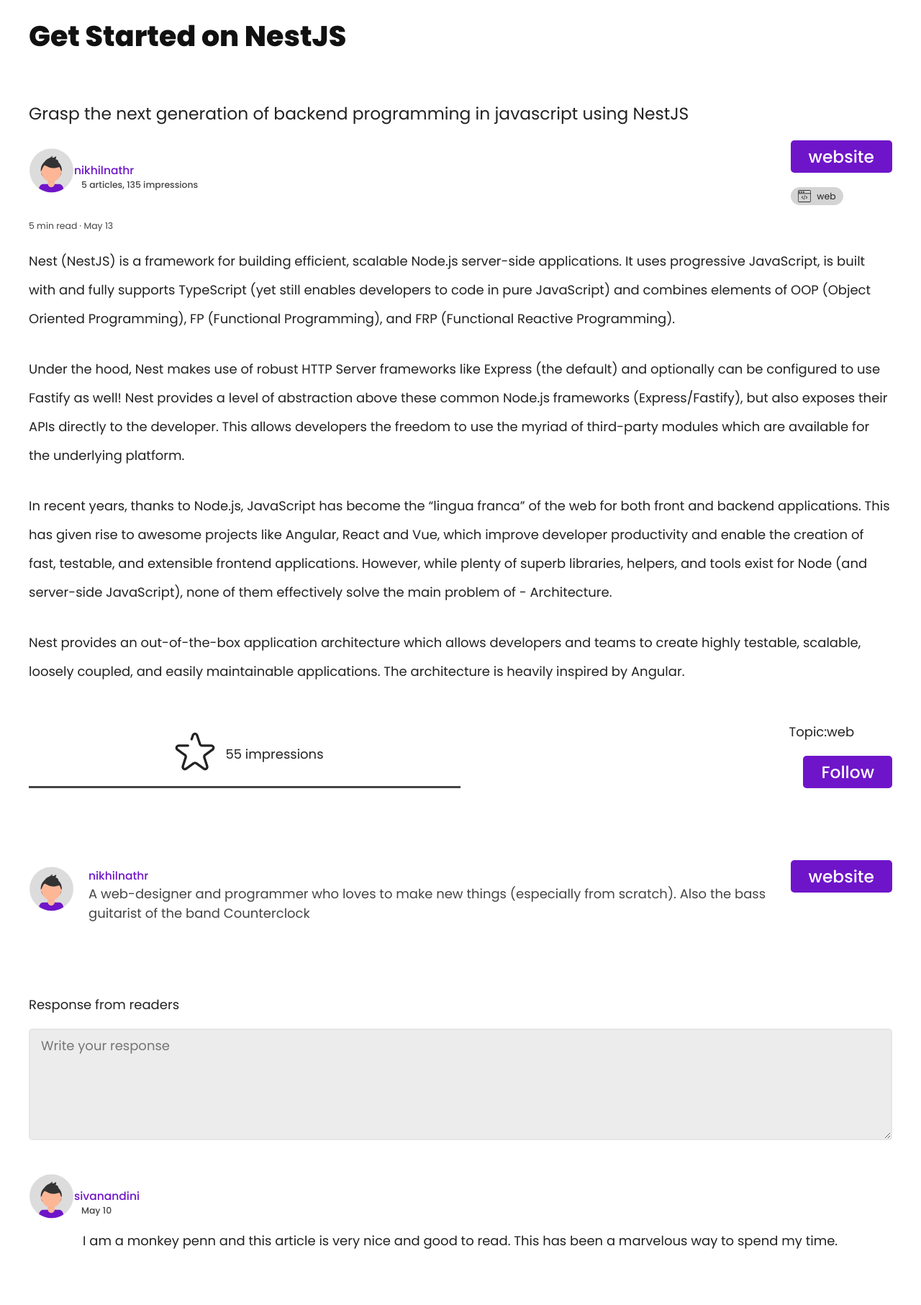
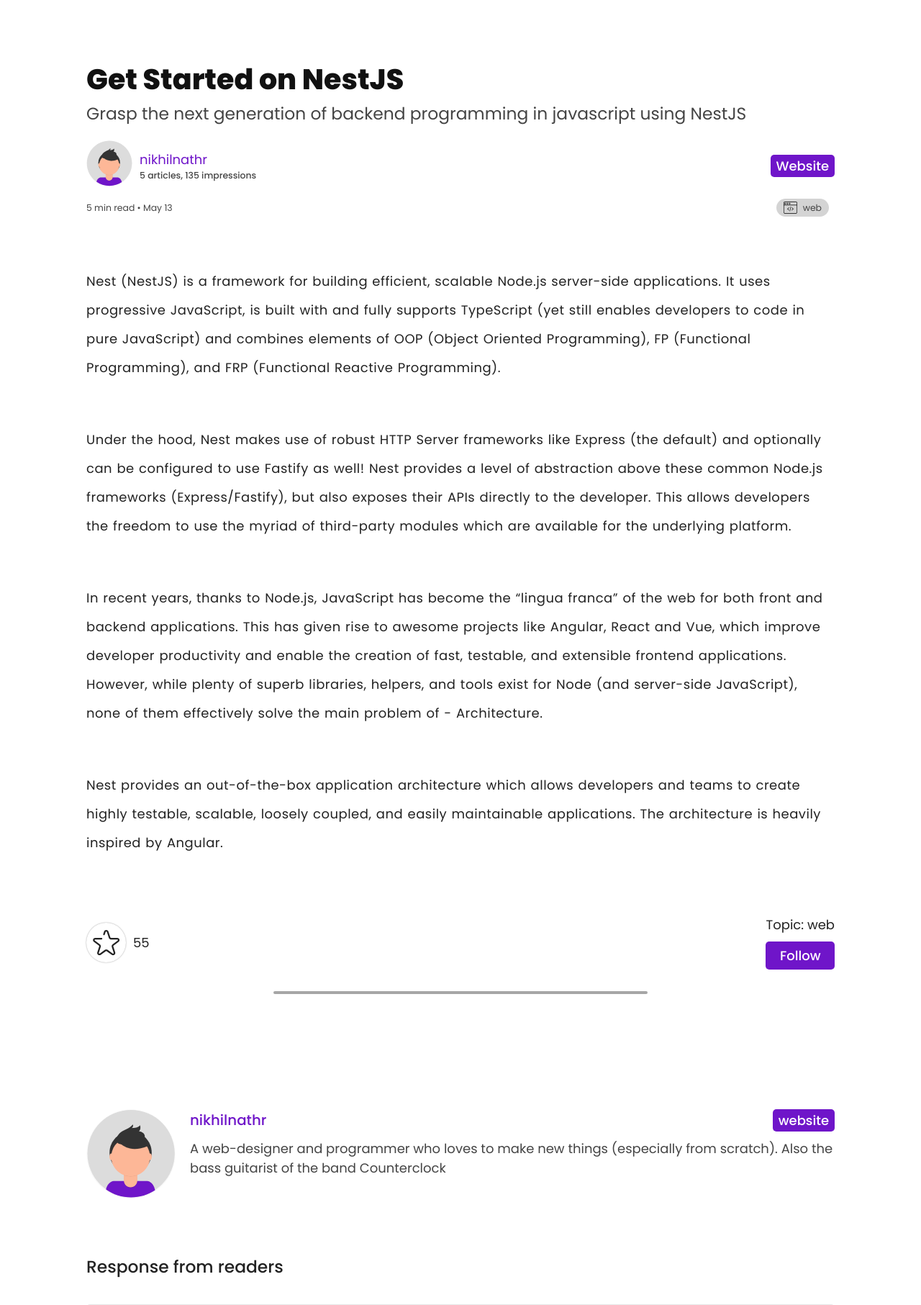
Before and after one commit to sivanandini029/artifact, a PHP site: page /view-article.html in a window 1280 px wide. Shown: the part 80-1893 px from the top of the page at 72% size. Before the commit the page ends 1815 px from the top, so only its background shows below. Run offline with PHP 8.4, Linux system fonts and the light colour scheme.

Commit message:
Modify view article page

```diff
--- a/style/style.css
+++ b/style/style.css
@@ -69,6 +69,10 @@ a {
 .button.danger:hover {
     background-color: #800c0c;
 }
+.button.small {
+    font-size: 0.86;
+    padding: 2px 8px;
+}
 .button.large {
     font-size: 1.3rem;
     padding: 5px 25px;
@@ -87,7 +91,14 @@ a {
     border-radius: 50%;
     object-fit: cover;
 }
-
+.profile-pic.small .picture {
+    height: 64px;
+    width: 64px;
+}
+.profile-pic.medium .picture {
+    height: 124px;
+    width: 124px;
+}
 body {
     background: #ffffff;
     color: #222222;
@@ -204,7 +215,7 @@ body {
     flex-wrap: wrap;
     padding: 2px 0;
 }
-.post-section .post .labels .label {
+.label {
     font-size: 0.69rem;
     background-color: #D4D4D4;
     border-radius: 12.5px;
@@ -215,7 +226,7 @@ body {
     padding: 0 10px;
     margin-right: 8px;
 }
-.post-section .post .labels .label .icon {
+.label .icon {
     margin-right: 8px;
     height: 75%;
     object-fit: contain;
--- a/style/view-article.css
+++ b/style/view-article.css
@@ -1,149 +1,148 @@
-.main{
-    padding: unset;
-}
 .main .title {
     text-align: unset;
-    padding-left: 40px;
+    padding-left: 0;
+    padding-bottom: 0;
 }
-.container .about-article{
-    padding: 40px 40px;
+.article-page {
+    width: 100%;
+    max-width: 1200px;
+    margin: auto;
 }
-.container .about-article .title-description{
+.main .separator {
+    display: flex;
+    justify-content: center;
+    margin: 30px 0 60px 0;
+}
+.main .separator .bar {
+    height: 4px;
+    width: 50%;
+    border-radius: 5px;
+    background-color: #22222266;
+}
+.article .description {
     font-size: 1.3rem;
     padding-bottom: 20px;
+    color: #444444;
 }
-.container .about-article .profile-website-container{
-    display: flex;
-    justify-content: space-between;
-}
-.container .about-article .profile-website-container .website .website-button{
-    padding-bottom: 20px;
-}
-.container .about-article .profile-container{
-    display: flex;
-    flex-direction: unset;
-    align-items: center;
-    padding: unset;
-}
-.container .about-article .profile-container .name-read .profile-name{
-    color: #6F15C9;
-    font-size: 0.86rem;
-    font-weight: 500;
-    padding-top: 10px;
-}
-.container .about-article .profile-container .name-read .profile-reads{
-    font-size: 0.69rem;
-    font-weight: 500;
-    color: #444444;
-    padding-left: 10px;
-}
-.container .about-article .profile-container .profile-pic img{
-    width: 63px;
-    height: 62px;
-}
-.container .about-article .time-to-read{
-    font-size: 0.69rem;
-    color: #444444;
-    padding-top: 20px;
-    padding-bottom: 20px;
-}
-.container .about-article .labels{
-    display: flex;
-    flex-wrap: wrap;
-}
-.container .about-article .labels .label{
-    font-size: 0.69rem;
-    background-color: #D4D4D4;
-    border-radius: 12.5px;
-    height: 25px;
+.article .author-details {
     display: flex;
     justify-content: space-between;
     align-items: center;
-    padding: 0 10px;
-    margin-right: 8px;
-}
-.container .about-article .labels .label .icon{
-    margin-right: 8px;
-    height: 75%;
-    object-fit: contain;
-}
-.container .about-article .labels .label .name{
-    font-size: 0.69rem;
-}
-.container .article-section p{
-line-height: 40px;
-padding-bottom: 30px;
 }
 
-.container .impressions-follow{
+.profile-container {
+    display: flex;
+}
+.profile-container .details {
+    padding-left: 10px;
+    align-self: center;
+}
+.profile-container .author-details .details .name {
+    color: #6f15c9;
+    font-weight: 500;
+    font-size: 0.86rem;
+    margin-bottom: 5px;
+}
+.profile-container .details .reads {
+    font-weight: 500;
+    font-size: 0.69rem;
+    color: #444444;
+}
+.profile-container .details .explaination {
+    margin-top: 10px;
+}
+
+.meta-article {
     display: flex;
     justify-content: space-between;
+    align-items: center;
+    font-size: 0.69rem;
+    color: #444444;
+    padding: 10px 0 70px 0;
+}
+
+.article .content p {
+    line-height: 40px;
+    padding-bottom: 60px;
+    letter-spacing: 0.5px;
+    word-spacing: 1px;
+}
+
+.article .impressions-follow {
+    display: flex;
+    justify-content: space-between;
+    align-items: center;
     padding-top: 20px;
 }
-.container .impressions-follow .impressions-container{
+.impressions-container {
     display: flex;
-    justify-content: center;
     align-items: center;
-    width: 50%;
-    border-bottom: 3px solid #444444;
 }
-.container .impressions-follow .follow-container{
+.impressions-container .icon {
+    height: 55px;
+    width: 55px;
+    border-radius: 50%;
+    box-shadow: 0 0 2px #00000066;
+    display: flex;
+    margin-right: 10px;
+    transition: box-shadow 300ms ease-in-out, background-color 300ms ease-in-out;
+    cursor: pointer;
+}
+.impressions-container .icon.small {
+    height: 40px;
+    width: 40px;
+}
+.impressions-container .icon:hover {
+    box-shadow: 0 0 8px #00000066;
+    background-color: #f4f4f4;
+}
+.article .impressions-follow .follow-container {
     display: flex;
     flex-direction: column;
+    justify-content: center;
 }
-.container .impressions-follow .follow-container .follow-button{
-    padding-left: 20px;
+.article .impressions-follow .follow-container .topic {
+    padding-bottom: 10px;
 }
-.container .impressions-follow .follow-container .topic{
-    padding-bottom: 20px;
+.article-more .author-details {
+    display: flex;
+    width: 100%;
+    padding-top: 100px;
 }
-.container .author-details{
+.article-more .author-details .profile-pic {
+    margin-right: 20px;
+}
+.article-more .author-details .author-more {
+    flex: 1;
+}
+.article-more .author-details .name-website {
     display: flex;
     justify-content: space-between;
-    padding-top: 100px;
+    flex-wrap: wrap;
+    padding-bottom: 10px;
 }
-.container .author-details .name-read{
-    padding-left: 20px;
-    padding-right: 20px;
+.article-more .author-details .name-website .name {
+    font-size: 1.1rem;
+    font-weight: 500;
 }
-.container .author-details .name-read .profile-name{
-    padding-left: unset;
-}
-.container .author-details .name-read .author-description{
-    font-size: 1rem;
+.article-more .author-details .description {
     color: #444444;
 }
-.container .response{
-    padding-top: 100px;
+.article-more .response-section {
+    padding-top: 70px;
 }
-.container .response .account-title{
+.article-more .response-section .sub-title {
     padding-bottom: 20px;
+    font-size: 1.3rem;
+    font-weight: 500;
 }
-.container .response textarea{
-    width: 100%;
-    background-color: rgb(236, 236, 236);
-    border-radius: 5px;
-    padding: 8px 15px;
-    width: 100%;
-    color: #444444;
-    font-size: 1rem;
-    font-family: "Poppins", sans-serif;
-    border: 2px solid rgb(230, 230, 230);
-    transition: background-color 300ms ease-in-out, border 300ms ease-in-out;
+.article-more .bottom-control {
+    padding-top: 0;
+    justify-content: flex-end;
 }
-.container .response textarea:focus{
-    border: 2px solid #6F15C933;
+.article-more .responses {
+    padding: 50px 0;
 }
-.container .response textarea:hover{
-    background-color: rgb(225, 225, 225);
+.article-more .responses .response {
+    margin: 30px 0;
 }
-.container .viewer-details{
-    padding-top: 40px;
-}
-.container .viewer-details .profile-reads{
-    padding-left: 10px;
-}
-.container .viewer-details .viewer-explanations{
-    padding-left: 75px;
-    padding-top: 10px;
-}
--- a/view-article.html
+++ b/view-article.html
@@ -6,8 +6,6 @@
     <title>View Article</title>
     <link rel="stylesheet" href="style/style.css">
     <link rel="stylesheet" href="style/form-template.css">
-    <link rel="stylesheet" href="style/profile.css">
-    <link rel="stylesheet" href="style/edit-profile.css">
     <link rel="stylesheet" href="style/view-article.css">
     <link href="https://fonts.googleapis.com/css2?family=Poppins:wght@400;500;800&display=swap" rel="stylesheet">
 </head>
@@ -26,24 +24,29 @@
                 </nav>
             </div>
         </header>
-        <main class="main">
+        <main class="main article-page">
             <h1 class="title">Get Started on NestJS</h1>
-        </main>
-        <div class="about-article">
-            <div class="title-description">Grasp the next generation of backend programming in javascript using NestJS</div>
-            <div class="profile-website-container">
+            <div class="article">
+                <div class="description">Grasp the next generation of backend programming in javascript using NestJS</div>
+                <div class="author-details">
                     <div class="profile-container">
-                    <div class="profile-pic">
-                        <img src="assets/undraw_profile_pic_ic5t 1.svg">
+                        <div class="profile-pic small">
+                            <img class="picture" src="assets/undraw_profile_pic_ic5t 1.svg">
                         </div>
-                    <div class="name-read">
-                        <div class="profile-name">nikhilnathr</div>
-                        <div class="profile-reads">5 articles, 135 impressions</div>
+                        <div class="details">
+                            <div class="name make-purple">nikhilnathr</div>
+                            <div class="reads">5 articles, 135 impressions</div>
                         </div>
                     </div>
-                <div class="website">
+                    <div class="meta-container">
                         <div class="website-button">
-                        <button class="button large">website</button>
+                            <button class="button small">Website</button>
+                        </div>
+                    </div>
+                </div>
+                <div class="meta-article">
+                    <div class="time-to-read">
+                        5 min read &bull; May 13
                     </div>
                     <div class="labels">
                         <div class="label">
@@ -52,11 +55,7 @@
                         </div>
                     </div>
                 </div>
-            </div>
-            <div class="time-to-read">
-                5 min read · May 13
-            </div>
-            <div class="article-section">
+                <div class="content">
                     <p>
                         Nest (NestJS) is a framework for building efficient, scalable Node.js server-side applications. It uses progressive JavaScript, is built with and fully supports TypeScript (yet still enables developers to code in pure JavaScript) and combines elements of OOP (Object Oriented Programming), FP (Functional Programming), and FRP (Functional Reactive Programming).
                     </p>
@@ -72,52 +71,94 @@
                 </div>
                 <div class="impressions-follow">
                     <div class="impressions-container">
-                    <div class="img-container">
+                        <div class="icon">
                             <img src="assets/favorites-button 2.svg">
                         </div>
-                    <div class="num-impressions">55 impressions</div>
+                        <div>55</div>
                     </div>
                     <div class="follow-container">
-                    <div class="topic">Topic:web</div>
-                    <div class="follow-button">
-                        <button class="button large">Follow</button>
+                        <div class="topic">Topic: web</div>
+                        <button class="button">Follow</button>
                     </div>
                 </div>
             </div>
+            <div class="separator">
+                <div class="bar"></div>
+            </div>
+            <div class="article-more">
                 <div class="author-details">
-                <div class="profile-container">
-                    <div class="profile-pic">
-                        <img src="assets/undraw_profile_pic_ic5t 1.svg">
+                    <div class="profile-pic medium">
+                        <img class="picture" src="assets/undraw_profile_pic_ic5t 1.svg">
                     </div>
-                    <div class="name-read">
-                        <div class="profile-name">nikhilnathr</div>
-                        <div class="author-description">A web-designer and programmer who loves to make new things (especially from scratch). Also the bass guitarist of the band Counterclock</div>
+                    <div class="author-more">
+                        <div class="name-website">
+                            <div class="name make-purple">nikhilnathr</div>
+                            <button class="button small">website</button>
+                        </div>
+                        <div class="description">A web-designer and programmer who loves to make new things (especially from scratch). Also the bass guitarist of the band Counterclock</div>
                     </div>
                 </div>
-                <div class="website">
-                    <div class="website-button">
-                        <button class="button large">website</button>
+                <div class="response-section">
+                    <div class="sub-title">Response from readers</div>
+                    <form class="form">
+                        <div class="input-container">
+                            <textarea rows="5" cols="50" name="response" placeholder="Write your response"></textarea>
+                        </div>
+                        <div class="bottom-control">
+                            <div class="button">Submit</div>
+                        </div>
+                    </form>
+                </div>
+                <div class="responses">
+
+                    <div class="response">
+                        <div class="profile-container">
+                            <div class="profile-pic small">
+                                <img class="picture" src="assets/undraw_profile_pic_ic5t 1.svg">
+                            </div>
+                            <div class="details">
+                                <div class="name make-purple">sivanandini</div>
+                                <div class="reads">May 10</div>
+                                <div class="explaination">
+                                    I am a monkey penn and this article is very nice and good to read. This has been a marvelous way to spend my time.
+                                </div>
+                            </div>
+                        </div>
+                        <div class="impression">
+                            <div class="impressions-container bottom-control">
+                                <div class="icon small">
+                                    <img src="assets/favorites-button 2.svg">
+                                </div>
+                                <div>5</div>
                             </div>
                         </div>
                     </div>
                     <div class="response">
-                <div class="account-title">Response from readers</div>
-                <textarea rows = "5" cols = "50" name = "bio" placeholder="Write your response"></textarea>
+                        <div class="profile-container">
+                            <div class="profile-pic small">
+                                <img class="picture" src="assets/undraw_profile_pic_ic5t 1.svg">
                             </div>
-            <div class="viewer-details">
-                <div class="profile-container">
-                    <div class="profile-pic">
-                        <img src="assets/undraw_profile_pic_ic5t 1.svg">
-                    </div>
-                    <div class="name-read">
-                        <div class="profile-name">sivanandini</div>
-                        <div class="profile-reads">May 10</div>
-                    </div>
-                </div>
-                <div class="viewer-explanations">
+                            <div class="details">
+                                <div class="name make-purple">sivanandini</div>
+                                <div class="reads">May 10</div>
+                                <div class="explaination">
                                     I am a monkey penn and this article is very nice and good to read. This has been a marvelous way to spend my time.
                                 </div>
                             </div>
                         </div>
+                        <div class="impression">
+                            <div class="impressions-container bottom-control">
+                                <div class="icon small">
+                                    <img src="assets/favorites-button 2.svg">
+                                </div>
+                                <div>15</div>
+                            </div>
+                        </div>
+                    </div>
+
+                </div>
+            </div>
+        </main>
+    </div>
 </body>
 </html>
```
Lines whose indentation alone changed are shown as unchanged.
